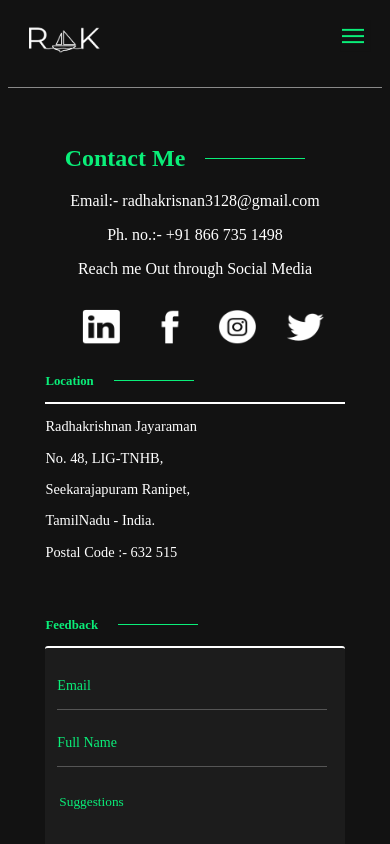
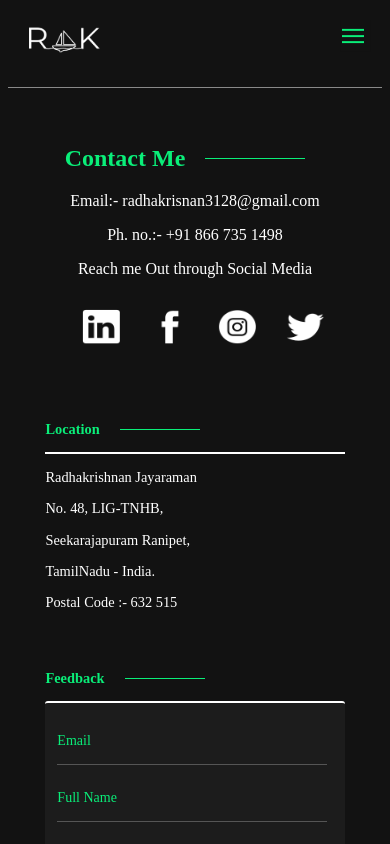
Before and after one commit to ToggleBoy/testweb, a Next.js app: page /contact-me in a window 390 px wide. Shown: the top 844 px of the page. Built offline with nearby package versions, Linux system fonts and the light colour scheme.

Commit message:
h3 size changed changed

```diff
--- a/src/styles/globals.css
+++ b/src/styles/globals.css
@@ -555,7 +555,7 @@ ul {
   }
 
   h3 {
-    font-size: 0.8em;
+    font-size: 0.9em;
   }
 
   h3::after {
@@ -634,6 +634,7 @@ ul {
     display: block;
     padding: 0;
     text-align: left;
+    margin-top: 20%;
   }
 
   .loaction {
```
